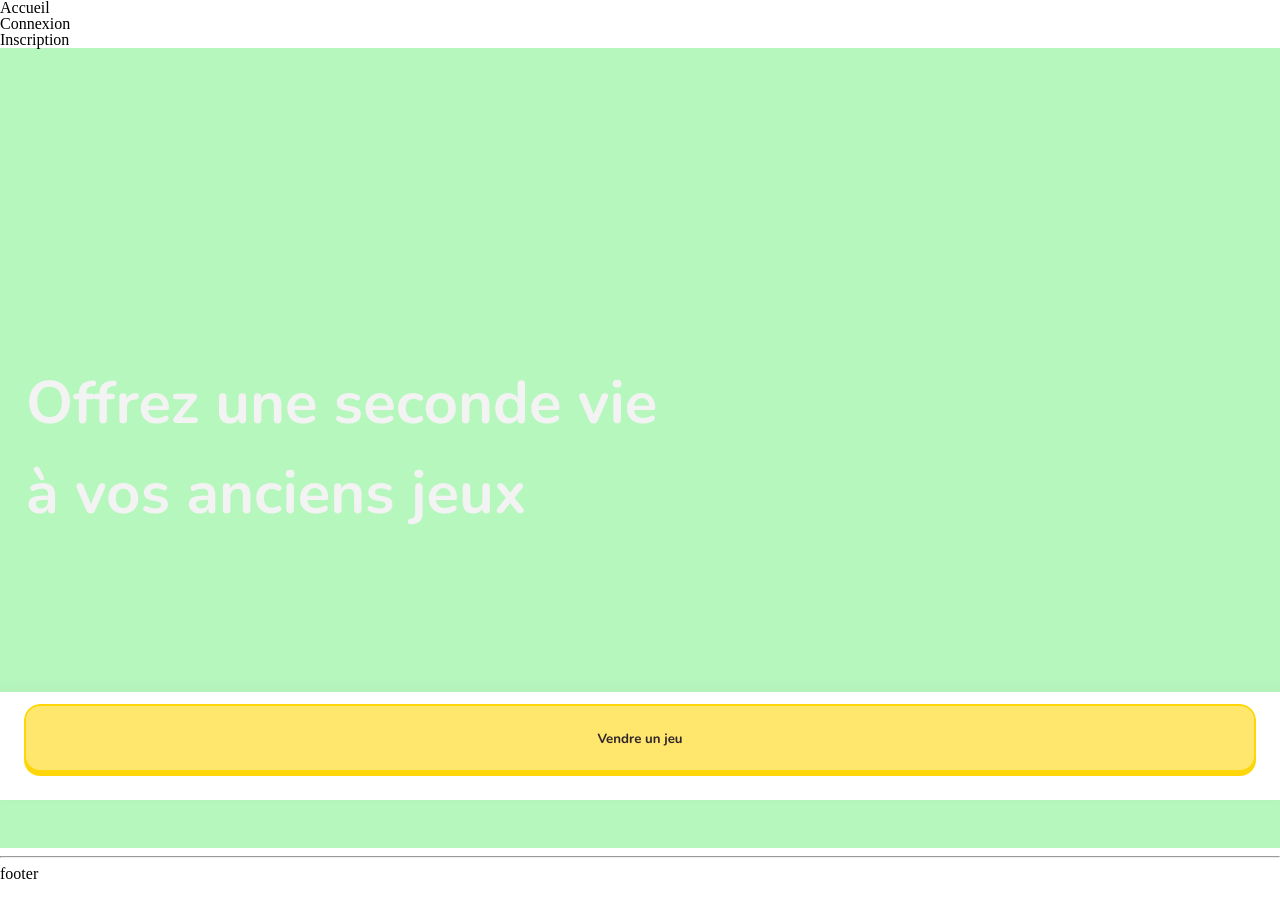
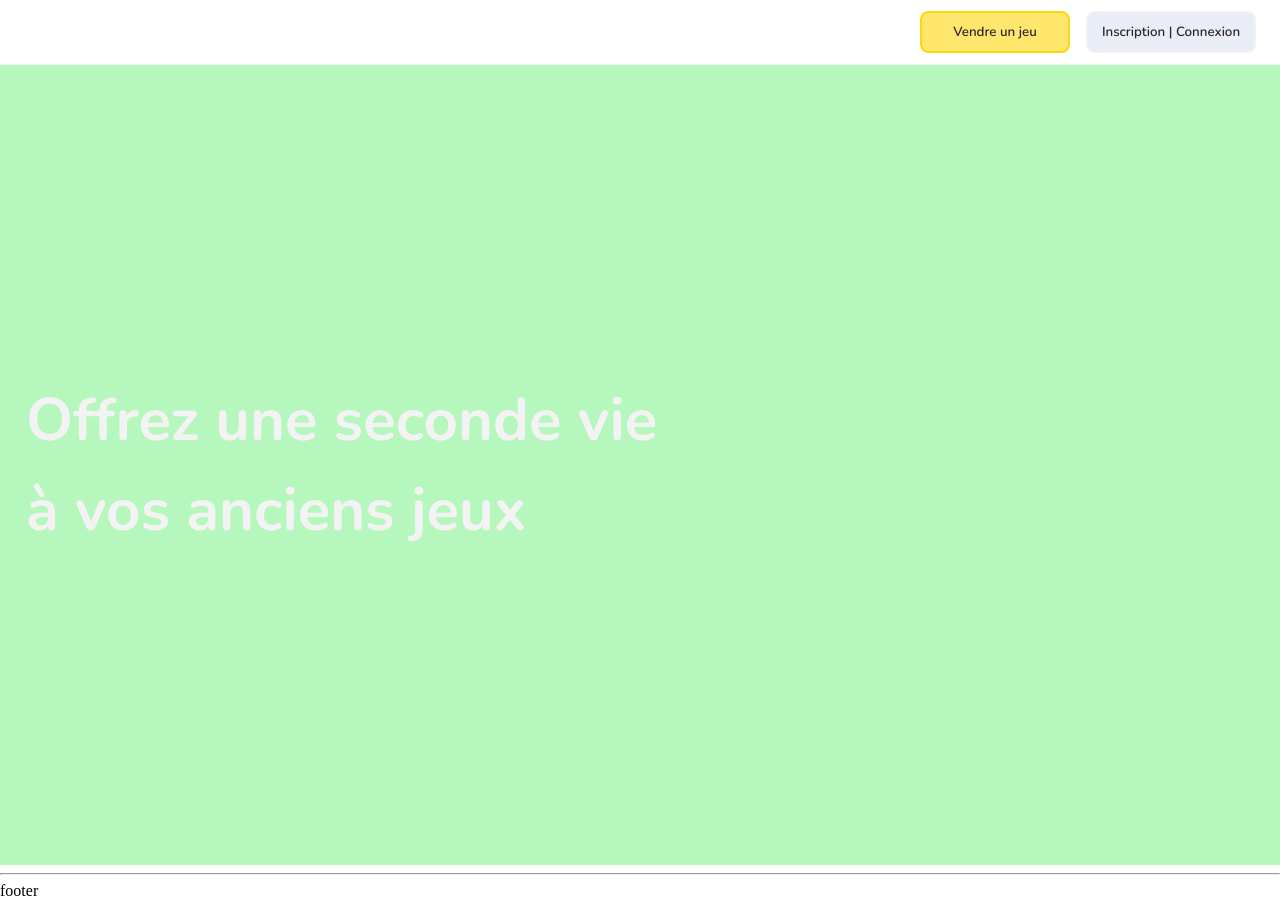
Before and after one commit to maximeoger/JeuxDuPlacard, a Next.js app in the folder packages/front/: page / in a window 1280 px wide. Built offline with nearby package versions, Linux system fonts and the light colour scheme.

Commit message:
styles: improve Buttons styling

```diff
--- a/packages/front/src/components/Layout/index.module.scss
+++ b/packages/front/src/components/Layout/index.module.scss
@@ -1,3 +1,5 @@
+@import "../../styles/vars/colors/index.module.scss";
+
 .layout {
-
+  background-color: $page_background;
 }
--- a/packages/front/src/components/Layout/index.tsx
+++ b/packages/front/src/components/Layout/index.tsx
@@ -1,6 +1,7 @@
 import Head from 'next/head';
 import Link from 'next/link';
 import { ReactNode } from 'react';
+import Header from 'components/organisms/Header';
 import styles from './index.module.scss';
 
 interface IProps {
@@ -16,25 +17,7 @@ export default function Layout({children, title}: IProps) {
       <title>{title}</title>
       <link rel="icon" href="/favicon.ico" />
     </Head>
-    <nav>
-      <ul>
-        <li>
-          <Link href="/">
-            <a>Accueil</a>
-          </Link>
-        </li>
-        <li>
-          <Link href="/connexion">
-            <a>Connexion</a>
-          </Link>
-        </li>
-        <li>
-          <Link href="/inscription">
-            <a>Inscription</a>
-          </Link>
-        </li>
-      </ul>
-    </nav>
+    <Header/>
     <div className={styles.layout}>
       {children}
     </div>
--- a/packages/front/src/components/molecules/Button/index.tsx
+++ b/packages/front/src/components/molecules/Button/index.tsx
@@ -5,17 +5,21 @@ import styles from 'styles/organisms/Button/index.module.scss';
 interface IProps {
   type?: "submit";
   children: React.ReactNode;
-  variant?: "default" | "facebook" ;
+  variant?: "default" | "facebook" | "flat";
+  color?: "primary" | "secondary";
   size?: "default" | "small";
 }
 
-export const Button = ({type, children, variant, size}: IProps) => (
+export const Button = ({type, children, variant, size, color}: IProps) => (
   <div
     className={
       classNames(styles.container, {
-        [styles.variantDefault]: variant === "default",
+        [styles.variantDefault]: variant === "default" || !variant,
         [styles.variantFacebook]: variant === "facebook",
+        [styles.variantFlat]: variant === "flat",
         [styles.sizeSmall]: size === "small",
+        [styles.colorPrimary]: color === "primary" || !color,
+        [styles.colorSecondary]: color === "secondary",
       })
     }
   >
--- a/packages/front/src/pages/index.tsx
+++ b/packages/front/src/pages/index.tsx
@@ -2,8 +2,12 @@ import Layout from 'components/Layout';
 import { Display } from  'components/atoms/Display';
 import { Button } from "components/molecules/Button";
 import styles from "styles/pages/Home/index.module.scss";
+import useBreakpoint from "technical/utils/useBreakpoint";
 
 export default function Home() {
+  const bp = useBreakpoint();
+
+
   return (
     <Layout title="Jeux du Placard - Recyclez vos anciens jeux de sociétés !">
       <main>
@@ -12,9 +16,11 @@ export default function Home() {
             <Display>Offrez une seconde vie <br/> à vos anciens jeux</Display>
           </div>
         </section>
-        <div className={styles.placeASaleBtnContainer}>
-          <Button variant="default">Vendre un jeu</Button>
-        </div>
+        {
+          (bp === "mobile-large" || bp === "tablet") && (<div className={styles.placeASaleBtnContainer}>
+            <Button>Vendre un jeu</Button>
+          </div>)
+        }
       </main>
     </Layout>
   )
--- a/packages/front/src/pages/inscription/index.tsx
+++ b/packages/front/src/pages/inscription/index.tsx
@@ -29,11 +29,11 @@ export default function RegisterPage(){
 					</div>
 					<div className={styles.registerButton}>
             <Link href="/creer-un-compte">
-							<a><Button variant="default">Je crée mon compte</Button></a>
+							<a><Button>Je crée mon compte</Button></a>
 						</Link>
 					</div>
 					<div className={styles.loginButton}>
-            <Link href="/connexion"><a><Button>Je me connecte</Button></a></Link>
+            <Link href="/connexion"><a><Button color="secondary" variant="flat">Je me connecte</Button></a></Link>
           </div>
 				</div>
 			</PageWrapper>
--- a/packages/front/src/styles/organisms/Button/index.module.scss
+++ b/packages/front/src/styles/organisms/Button/index.module.scss
@@ -10,7 +10,6 @@
 
 .button {
   border: none;
-  background-color: $white;
   box-sizing: border-box;
   position: absolute;
   z-index: 2;
@@ -27,8 +26,6 @@
 .variantDefault {
   & button.button {
     border: 2px solid;
-    border-color: $primary_color_variant3;
-    background-color: $primary_color;
     &:active {
       top: 3px;
     }
@@ -61,7 +58,7 @@
     height: 51px;
     padding: 10px 16px 10px 55px;
     box-sizing: border-box;
-    background: $quaternary_color;
+    background-color: $quaternary_color;
     &:active {
       top: 0px;
     }
@@ -70,3 +67,34 @@
     background: none;
   }
 }
+
+.variantFlat {
+  & button.button {
+    border: 2px solid;
+  }
+}
+
+.sizeSmall {
+  height: 42px;
+  & button.button {
+    height: 42px;
+    padding: 8px 6px;
+    border-radius: 8px;
+    font-family: "Nunito Semibold";
+  }
+  border-radius: 8px;
+}
+
+.colorPrimary {
+  & button.button {
+    border-color: $primary_color_variant3;
+    background-color: $primary_color;
+  }
+}
+
+.colorSecondary {
+  & button.button {
+    background-color: $input_background;
+    border-color: $pale_grey;
+  }
+}
--- a/packages/front/src/styles/vars/colors/index.module.scss
+++ b/packages/front/src/styles/vars/colors/index.module.scss
@@ -1,5 +1,6 @@
 $white: #ffffff;
 $page_background: #f3f3f3;
+$pale_grey: #f2f2f2;
 $text_color: #080708;
 
 $primary_color: #ffe66d;
```
Also changed, not shown: packages/front/src/components/organisms/RecoverPasswordForm/index.tsx (+6 -4 lines), packages/front/src/pages/retrouver-son-mot-de-passe/index.tsx (+34 -7 lines), packages/front/src/pages/retrouver-son-mot-de-passe/confirmation.tsx (added).
